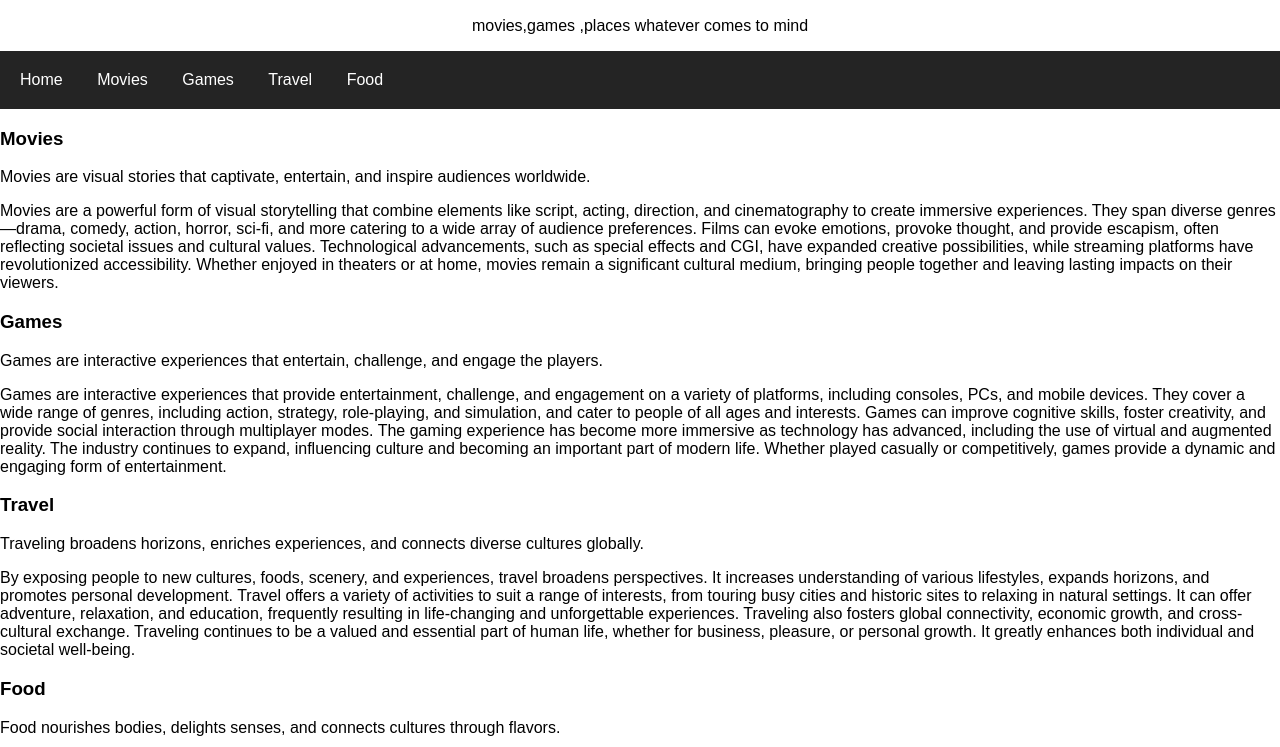
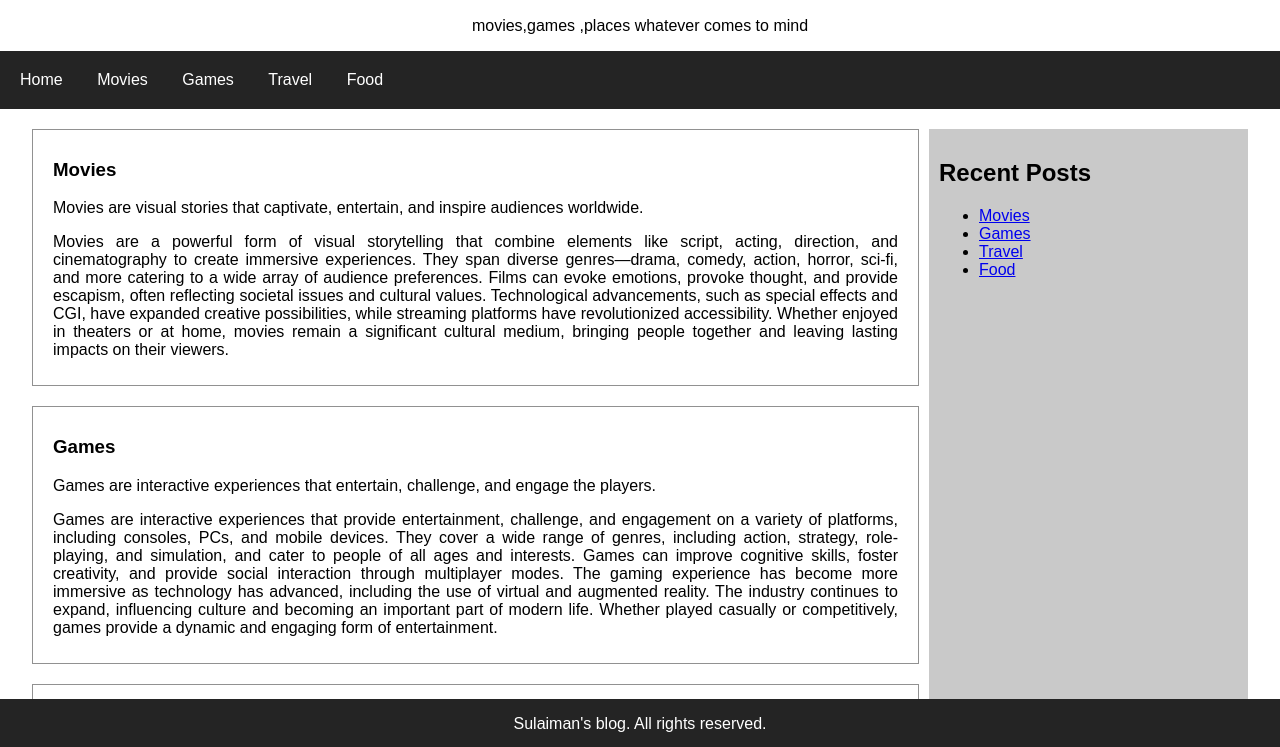
Before and after one commit to SulaimanAbdullah3102/blog, a plain HTML site: page index.html in a window 1280 px wide. Shown: the part 51-798 px from the top of the page. Drawn offline with Linux system fonts and the light colour scheme.

Commit message:
blog update 2

```diff
--- a/index.html
+++ b/index.html
@@ -76,5 +76,9 @@
 		</aside>
 
     </div>
+
+    <footer>
+        <p>Sulaiman's blog. All rights reserved.</p>
+    </footer>
 </body>
 </html>
--- a/styles/styles.css
+++ b/styles/styles.css
@@ -22,3 +22,40 @@ nav a{
     margin-right: 10px;
     display: inline-block;
 }
+
+.container {
+    display: flex;
+    justify-content: space-between;
+    max-width: 95%;
+    margin: 0 auto;
+    padding: 20px;
+}
+
+article {
+    margin-bottom: 20px;
+    padding: 10px 20px;
+    border: 1px solid rgb(145, 145, 145);
+    margin-right: 10px;
+}
+
+article p {
+    text-align: justify;
+}
+
+main {
+    flex: 3;
+}
+
+aside {
+    flex: 1;
+    background-color: #c9c9c9;
+    padding: 10px;
+}
+
+footer {
+    background-color: #242424;
+    position: fixed;
+    color: #fff;
+    text-align: center;width: 100%;
+    bottom: 0;
+}
```
